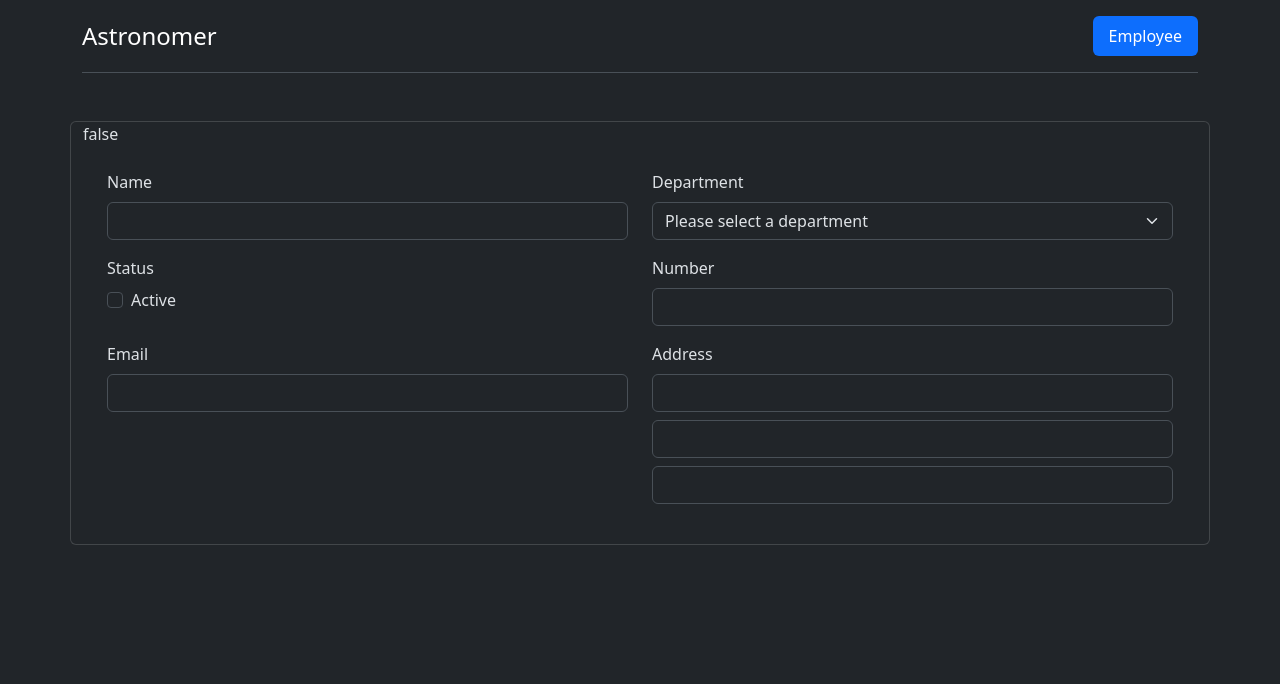
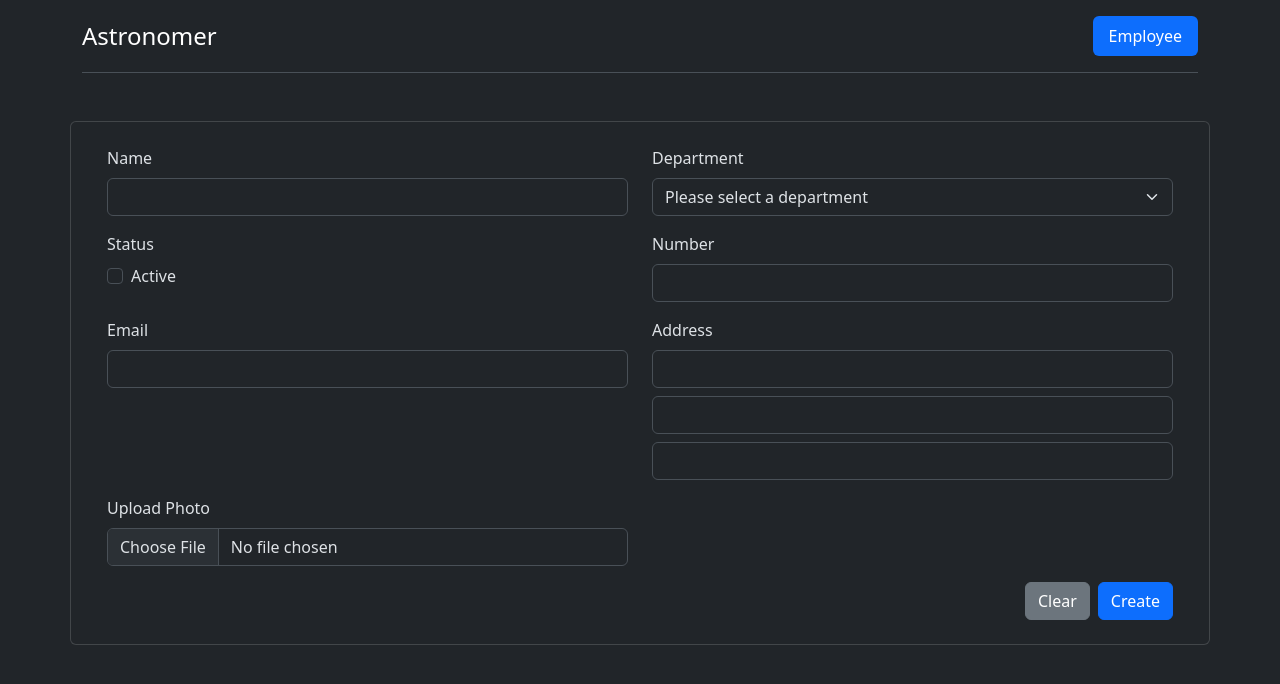
Before and after one commit to chrisjalf/astronomer, a React (Vite) app in the folder astronomer-fe/: page / in a window 1280 px wide. Shown: the top 684 px of the page. Built offline with nearby package versions, Linux system fonts and the light colour scheme.

Commit message:
added clear and create button to employee form

```diff
--- a/astronomer-fe/src/main.tsx
+++ b/astronomer-fe/src/main.tsx
@@ -3,7 +3,6 @@ import { createRoot } from "react-dom/client";
 
 import App from "./App.tsx";
 import "./index.scss";
-import "bootstrap";
 
 createRoot(document.getElementById("root")!).render(
   <StrictMode>
--- a/astronomer-fe/src/pages/Employee/Employee.tsx
+++ b/astronomer-fe/src/pages/Employee/Employee.tsx
@@ -1,16 +1,26 @@
-import { useState } from "react";
+import { ChangeEvent, useRef, useState } from "react";
 
-const defaultEmployee = {
+const initialEmployee: {
+  name: string;
+  department: string;
+  active: boolean;
+  number?: number;
+  email: string;
+  address: string[];
+  photo?: File;
+} = {
   name: "",
   department: "",
   active: false,
   number: undefined,
   email: "",
   address: ["", "", ""],
+  photo: undefined,
 };
 
 export default function Employee() {
-  const [employee, setEmployee] = useState(defaultEmployee);
+  const [employee, setEmployee] = useState(initialEmployee);
+  const photoInputRef = useRef<HTMLInputElement>(null);
 
   function handleEmployeeChange(
     employeeItem: string,
@@ -24,24 +34,30 @@ export default function Employee() {
     });
   }
 
-  /* function toggleEmployeeStatus() {
-    setEmployee((prevEmployee) => {
-      return {
-        ...prevEmployee,
-        active: !prevEmployee.active,
-      };
-    });
-  } */
+  function handleEmployeePhoto(event: ChangeEvent<HTMLInputElement>) {
+    const file =
+      event.target.files && event.target.files.length > 0
+        ? event.target.files[0]
+        : undefined;
 
-  /* function resetEmployee() {
-    setEmployee(defaultEmployee);
-  } */
+    if (file) {
+      setEmployee((prevEmployee) => {
+        return {
+          ...prevEmployee,
+          photo: file,
+        };
+      });
+    }
+  }
+
+  function clearEmployee() {
+    setEmployee(initialEmployee);
+
+    if (photoInputRef.current) photoInputRef.current.value = "";
+  }
 
   return (
     <div className="container-sm card mt-5">
-      {/* He */}
-      {`${employee.active}`}
-      {/* llo */}
       <div className="row p-4">
         <div className="col-md-6">
           <div className="mb-3">
@@ -123,6 +139,40 @@ export default function Employee() {
             <input type="text" className="form-control" />
           </div>
         </div>
+        {employee.photo ? (
+          <div className="col-md-6">
+            <div className="mb-3">Photo</div>
+            <img
+              src={URL.createObjectURL(employee.photo)}
+              className="img-thumbnail"
+              alt="employee-image"
+            ></img>
+          </div>
+        ) : null}
+        <div className="col-md-6">
+          <div className="mb-3">
+            <label className="form-label">Upload Photo</label>
+            <input
+              type="file"
+              accept="image/*"
+              className="form-control"
+              onChange={(event) => handleEmployeePhoto(event)}
+              ref={photoInputRef}
+            />
+          </div>
+        </div>
+        <div className="col-md-12 text-end">
+          <button
+            className="btn btn-secondary"
+            type="reset"
+            onClick={clearEmployee}
+          >
+            Clear
+          </button>
+          <button className="btn btn-primary ms-2" type="submit">
+            Create
+          </button>
+        </div>
       </div>
     </div>
   );
```
